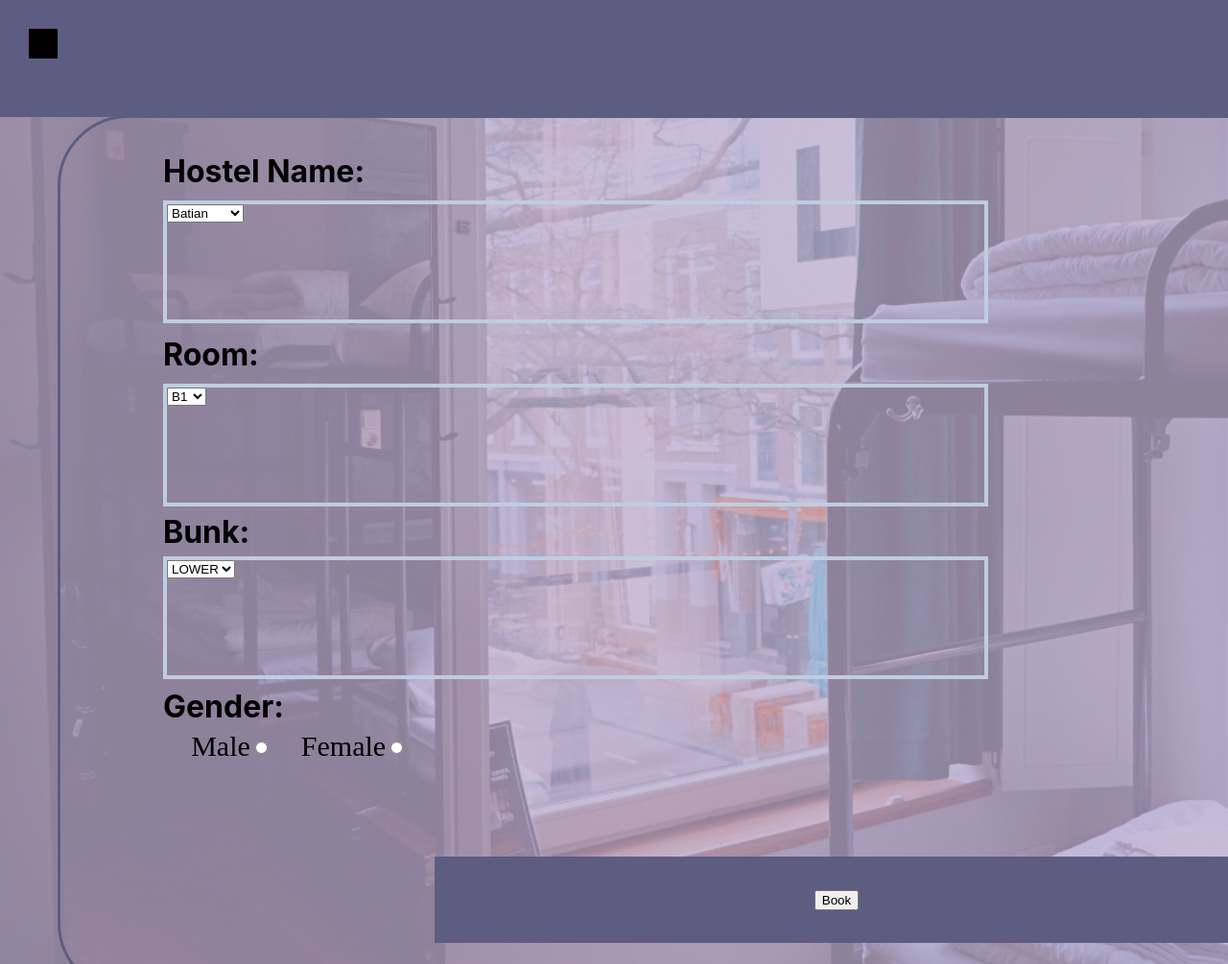
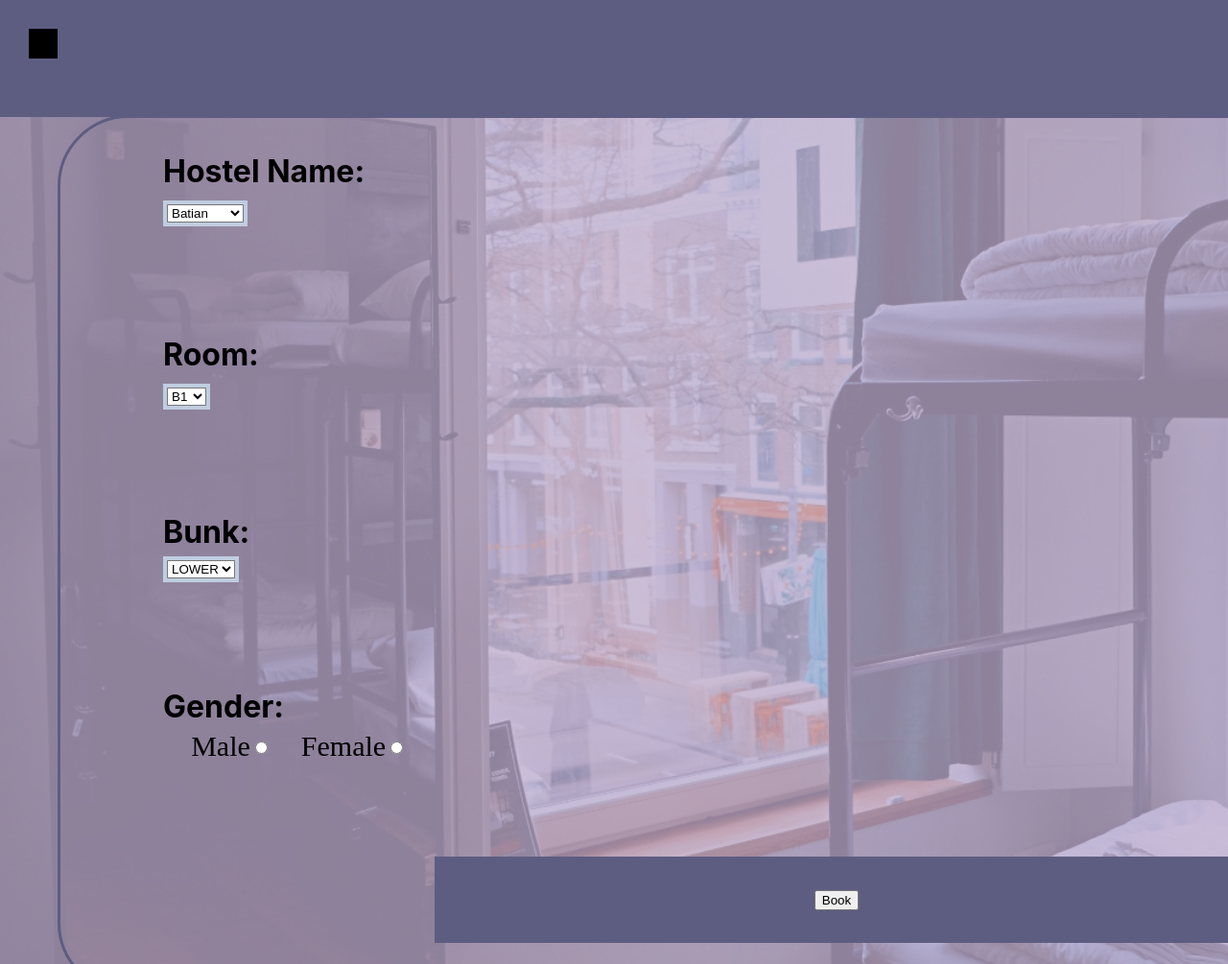
Before and after one commit to muthonijulie/HostelBookingSystem, a plain HTML site: page index.html in a window 1280 px wide. Shown: the top 1005 px of the page at 96% size. Drawn offline with Linux system fonts and the light colour scheme; placeholder pictures from the web are drawn by us.

Commit message:
third commit

```diff
--- a/index.css
+++ b/index.css
@@ -105,8 +105,7 @@ body, html {
 }
 
 .room-box {
-  width: 852px;
-  height: 120px;
+
   left: 170px;
   top: 300px;
   position: absolute;
@@ -114,8 +113,7 @@ body, html {
 }
 
 .hostel-name-box {
-  width: 852px;
-  height: 120px;
+
   left: 170px;
   top: 109px;
   position: absolute;
@@ -123,8 +121,7 @@ body, html {
 }
 
 .bunk-box {
-  width: 852px;
-  height: 120px;
+
   left: 170px;
   top: 480px;
   position: absolute;
--- a/index.html
+++ b/index.html
@@ -36,8 +36,8 @@
             <option value="M4">M4</option>
           </select>
         </div>
-        <div class="hostel-name-box">
-          <select id="hostel-name-box" name="hostel-name-box" size="1">
+         <div class="hostel-name-box">
+          <select id="hostel-name-box" name="hostel-name-box"  maxlength="50" size="1">
             <option value="Batian">Batian</option>
             <option value="Serengeti">Serengeti</option>
             <option value="Mt Kenya">Mt Kenya</option>
```
